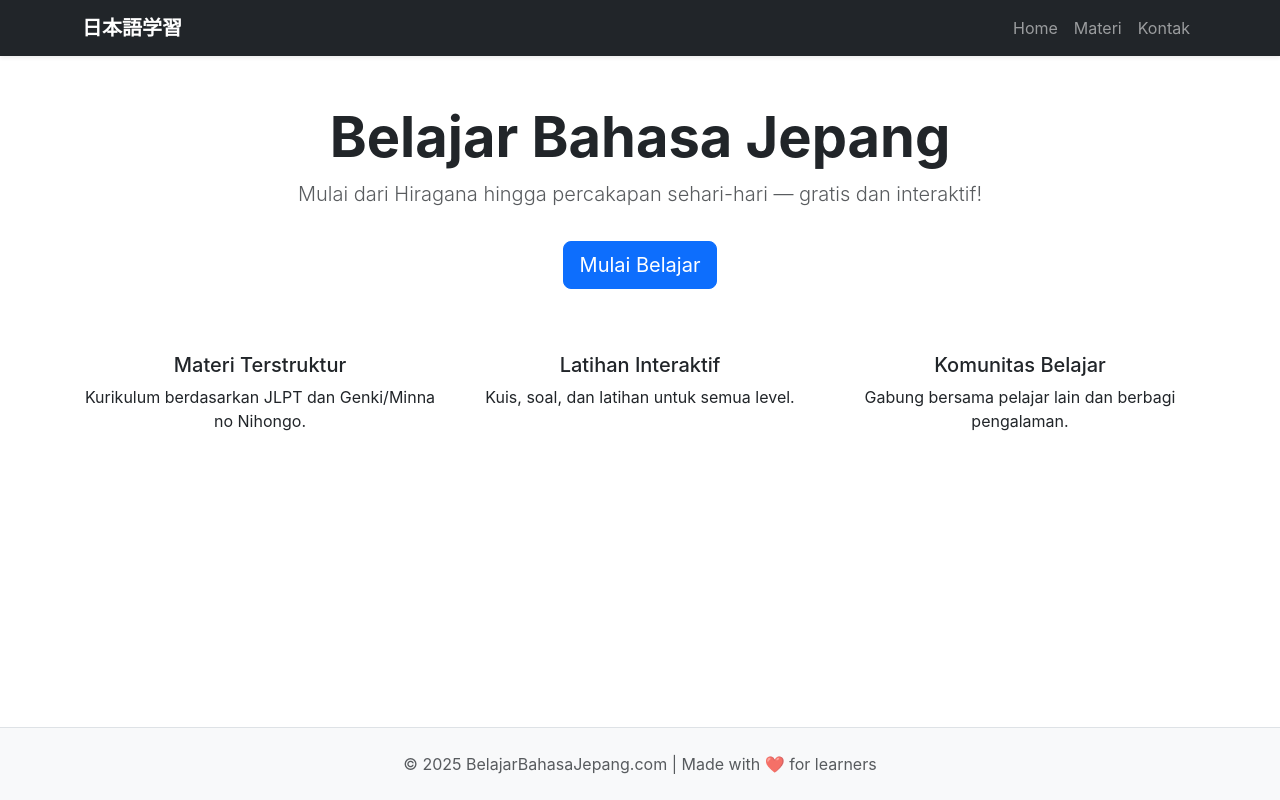
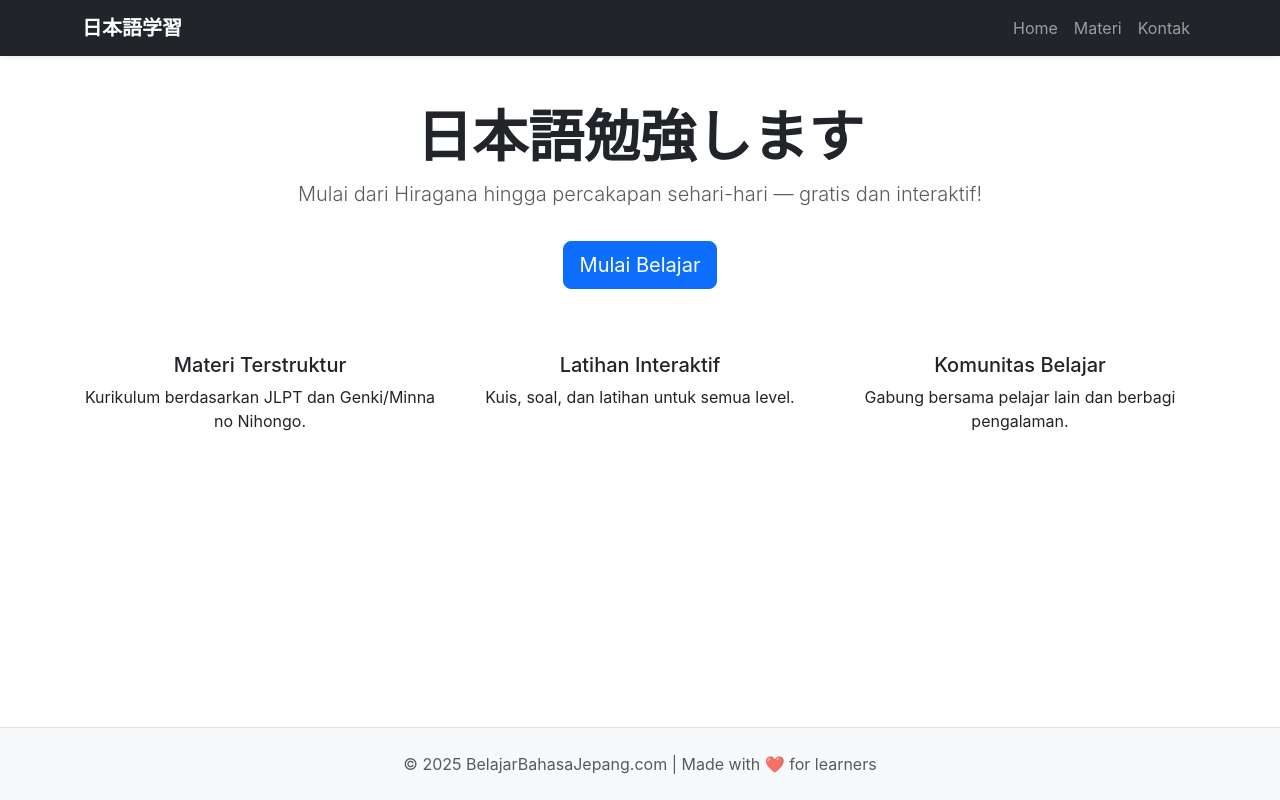
Before and after one commit to xuexibianma/my-vercel1, a React (Create React App) app: page / in a window 1280 px wide. Built offline with nearby package versions, Linux system fonts and the light colour scheme.

Commit message:
Update TUlisan

```diff
--- a/src/pages/Home.js
+++ b/src/pages/Home.js
@@ -3,7 +3,7 @@
     <div className="container py-5">
       {/* Hero */}
       <div className="text-center mb-5">
-        <h1 className="display-4 fw-bold">Belajar Bahasa Jepang</h1>
+        <h1 className="display-4 fw-bold">日本語勉強します</h1>
         <p className="lead text-muted">Mulai dari Hiragana hingga percakapan sehari-hari — gratis dan interaktif!</p>
         <a href="/materi" className="btn btn-primary btn-lg mt-3">Mulai Belajar</a>
       </div>
```
